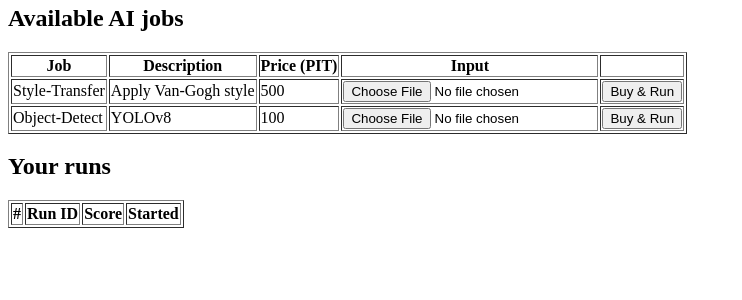
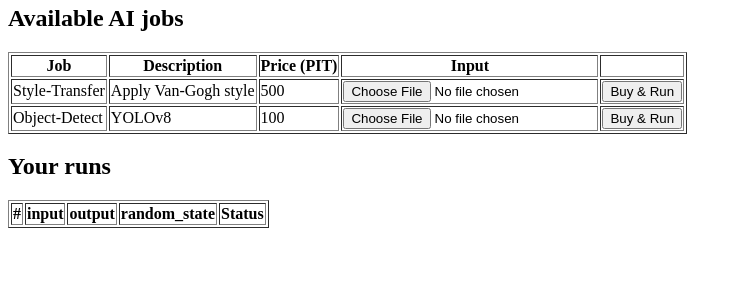
Before and after one commit to PetrDoroshev/ai-agents-dapp, a FastAPI app: page / in a window 1280 px wide. Shown: the part 272-572 px from the top of the page, without its empty margins (0-742 px from the left). Run offline with FastAPI, Linux system fonts and the light colour scheme; lists and menus that the app fills with data are empty; parts of the project's set-up code (start-up, migrations or seed data) failed here and were passed over; some libraries are stand-ins or nearby versions.

Commit message:
minor updates

```diff
--- a/app/main.py
+++ b/app/main.py
@@ -45,7 +45,7 @@ def index(request: Request):
     balance_eth = w3.from_wei(balance_wei, 'ether')
     print("Contract ETH balance:", balance_eth, "ETH")
 
-    return templates.TemplateResponse("index.html", {"request": request, "contract_address": token_address})
+    return templates.TemplateResponse("index.html", {"request": request, "contract_address": token_address, "pi_contract_address": pi_address})
 
 @app.post("/get_nonce")
 def get_nonce(data: AddressRequest):
@@ -105,17 +105,29 @@ def get_user_runs(request: Request):
         print(e)
         raise HTTPException(status_code=500, detail=f"Failed to fetch runs: {e}")
 
-    # Optional: Format AIRun structs nicely
-    formatted = [
-        {
-            "id": r[0],
-            "score": r[1],
-            "started": r[2]
-        }
-        for r in user_runs
-    ]
+    formatted_runs = []
+    for run in user_runs:
+        (
+            requester,
+            input_link,
+            input_hash,
+            output_link,
+            output_hash,
+            random_state,
+            status_int,
+        ) = run
 
-    return {"runs": formatted}
+        formatted_runs.append({
+            "requester":       requester,
+            "status":          int(status_int),           # enum → число (или конвертируйте в строку)
+            "inputDataLink":   input_link,
+            "inputDataHash":   Web3.to_hex(input_hash),
+            "outputDataLink":  output_link,
+            "outputDataHash":  Web3.to_hex(output_hash) if output_hash != b'\x00' * 32 else None,
+            "randomState":     random_state,
+        })
+
+    return {"runs": formatted_runs}
 
 @app.post("/verify_signature")
 def verify_signature(data: SignatureRequest):
@@ -226,6 +238,9 @@ async def prepare_run(
     input_hash = Web3.keccak(contents)
     random_state = uuid.uuid4().hex
 
+    job = next((j for j in CATALOG if j["id"] == job_id), None)
+    assert job is not None
+
     path = f"./app/uploads/{random_state}_{data.filename}"
     with open(path, "wb") as f:
         f.write(contents)
@@ -245,12 +260,22 @@ async def prepare_run(
     nonce = w3.eth.get_transaction_count("0x0565a088f974D9B88C8DD09E268989744ba19aF2")
     gas_price = w3.eth.gas_price
 
+    bal = token_contract.functions.balanceOf(checksum_address).call()
+    print("balance =", bal)
+
+    # 2. Разрешение (allowance) пользователя на контракт
+    allow = token_contract.functions.allowance(checksum_address, pi_contract.address).call()
+    print("allowance =", allow)
+
+    # 3. Цена запуска
+    print("run price =", job["price"])
+
     txn = pi_contract.functions.requestRun(
-        checksum_address, f"/uploads/{path}", input_hash, random_state
+        checksum_address, f"/uploads/{path}", input_hash, random_state, job["price"]
     ).build_transaction({
         'from': "0x0565a088f974D9B88C8DD09E268989744ba19aF2",
         'nonce': nonce,
-        'gas': 300_000,
+        'gas': 800_000,
         'gasPrice': gas_price,
     })
 
--- a/app/static/index_script.js
+++ b/app/static/index_script.js
@@ -165,11 +165,17 @@ async function updateBlockchainData(address, jwt) {
 
         runs.forEach((run, i) => {
             const tr = document.createElement("tr");
+
+            // Optionally convert status enum integer to human-readable string
+            const statusMap = ["Pending", "Running", "Completed", "Failed"];
+            const statusText = statusMap[run.status] || `Status #${run.status}`;
+
             tr.innerHTML = `
                 <td>${i + 1}</td>
-                <td>${run.id}</td>
-                <td>${run.score}</td>
-                <td>${new Date(run.started * 1000).toLocaleString()}</td>
+                <td><a href="${run.inputDataLink}" target="_blank">${run.inputDataHash}</a></td>
+                <td><a href="${run.outputDataLink}" target="_blank">${run.outputDataHash}</a></td>
+                <td>${run.randomState}</td>
+                <td>${statusText}</td>
             `;
             runsTable.appendChild(tr);
         });
@@ -237,7 +243,7 @@ async function loadCatalog() {
             <td>${job.description}</td>
             <td>${job.price}</td>
             <td><input type="file" data-job="${job.id}"></td>
-            <td><button data-job="${job.id}">Buy & Run</button></td>
+            <td><button data-job="${job.id}" data-price="${job.price}">Buy & Run</button></td>
         `;
         tbody.appendChild(tr);
         });
@@ -251,11 +257,28 @@ async function loadCatalog() {
 document.getElementById("catalog").addEventListener("click", async ev => {
     if (ev.target.tagName !== "BUTTON") return;
     const jobId = ev.target.dataset.job;
+    const jobPrice = ev.target.dataset.price;
     const fileInput = document.querySelector(`input[type=file][data-job='${jobId}']`);
     if (!fileInput.files.length) return alert("Choose a file first");
 
     const jwt = localStorage.getItem("jwt");
     if (!jwt) return alert("Login first");
+
+    const provider = new ethers.providers.Web3Provider(window.ethereum);
+    await provider.send("eth_requestAccounts", []);
+    const signer = provider.getSigner();
+
+    const erc20Abi = [
+        "function approve(address spender, uint256 amount) public returns (bool)"
+    ];
+
+    const tokenContract = new ethers.Contract(contractAddress, erc20Abi, signer);
+
+    console.log("Job price " + String(jobPrice));
+
+    const tx = await tokenContract.approve(piAddress, ethers.utils.parseUnits(String(jobPrice), 18));
+    await tx.wait();
+    console.log("Approved successfully!");
 
     const form = new FormData();
     form.append("job_id", jobId);
--- a/app/templates/index.html
+++ b/app/templates/index.html
@@ -23,7 +23,13 @@
     <h2>Available AI jobs</h2>
     <table id="catalog" border="1">
         <thead>
-            <tr><th>Job</th><th>Description</th><th>Price&nbsp;(PIT)</th><th>Input</th><th></th></tr>
+            <tr>
+                <th>Job</th>
+                <th>Description</th>
+                <th>Price (PIT)</th>
+                <th>Input</th>
+                <th></th>
+            </tr>
         </thead>
         <tbody></tbody>
     </table>
@@ -34,15 +40,17 @@
         <thead>
             <tr>
                 <th>#</th>
-                <th>Run ID</th>
-                <th>Score</th>
-                <th>Started</th>
+                <th>input</th>
+                <th>output</th>
+                <th>random_state</th>
+                <th>Status</th>
             </tr>
         </thead>
         <tbody></tbody>
     </table>
 
     <script>
+        const piAddress = "{{ pi_contract_address }}"
         const contractAddress = "{{ contract_address }}";
     </script>
     <script src="/static/index_script.js"></script>
```
Also changed, not shown: 2 other files.
